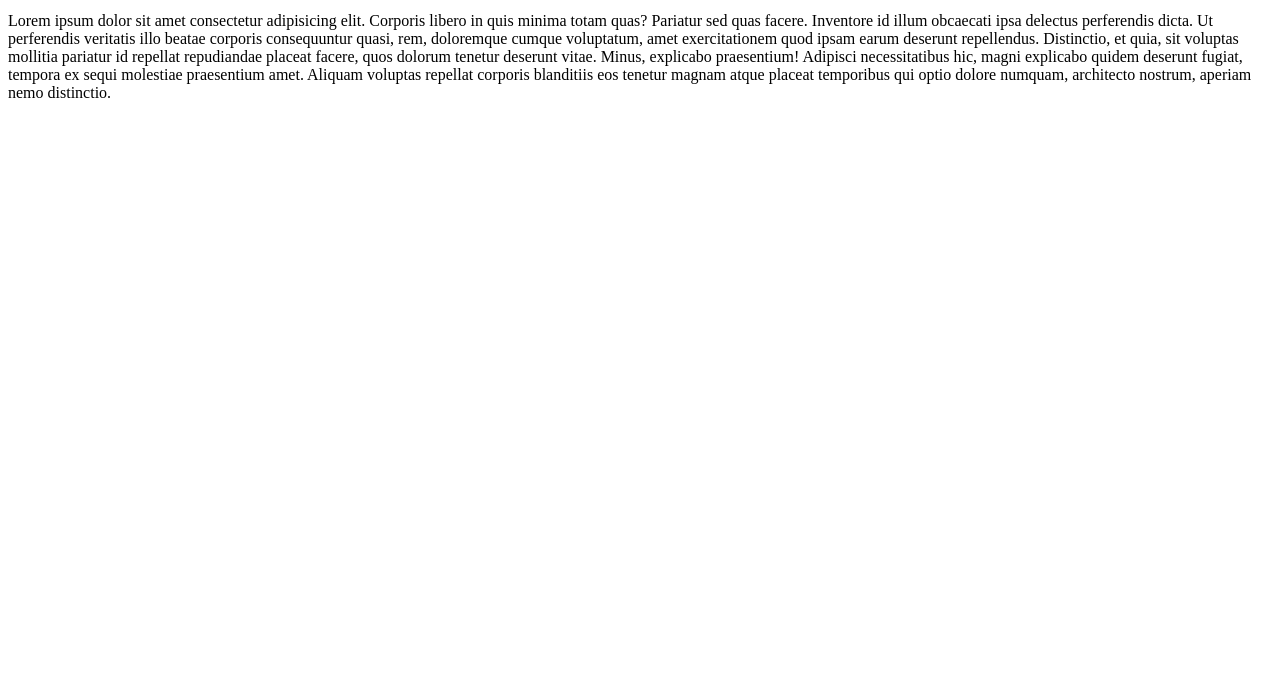
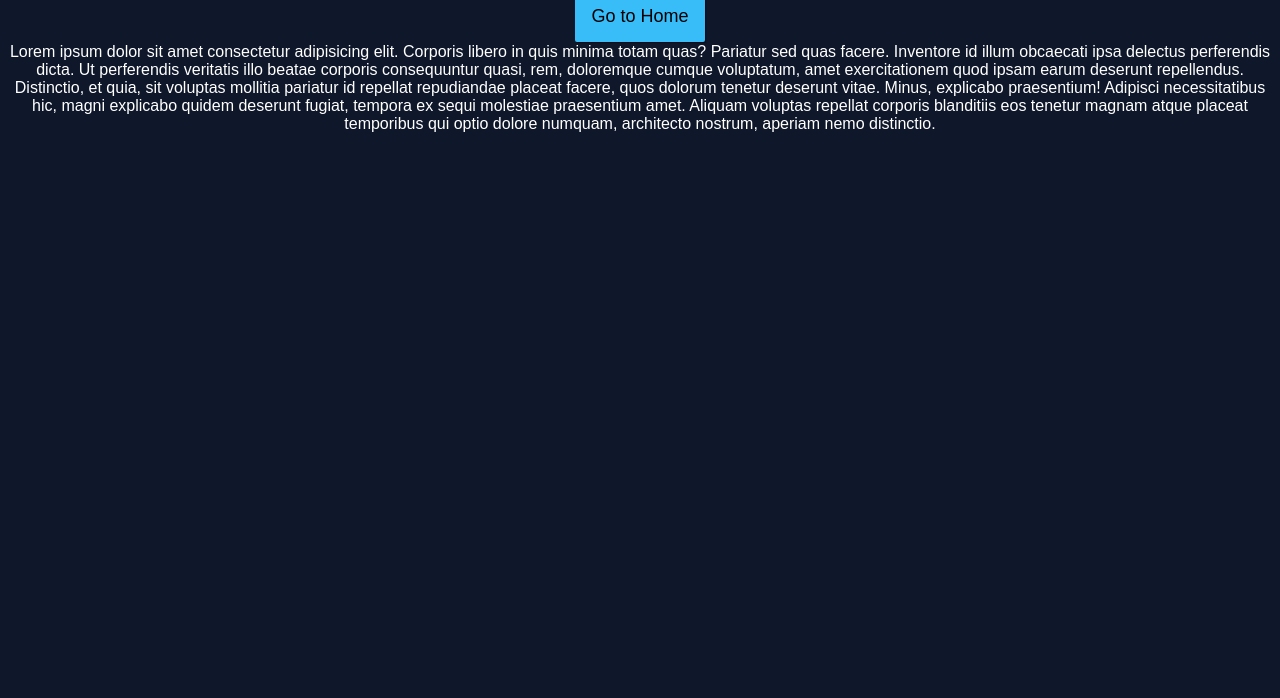
Before and after one commit to SCIPIO666/SSR-raw-http-node-server, a website: page views/about.html in a window 1280 px wide. Shown: the part 102-800 px from the top of the page. Drawn offline with Linux system fonts and the light colour scheme.

Commit message:
ssr static files

```diff
--- a/public/script.js
+++ b/public/script.js
@@ -0,0 +1 @@
+console.log('script is linked')
--- a/public/styles.css
+++ b/public/styles.css
@@ -0,0 +1,18 @@
+body {
+  font-family: Arial, sans-serif;
+  background-color: #0f172a;
+  color: white;
+  text-align: center;
+  margin-top: 50px;
+}
+
+a {
+  color: black;
+  text-decoration: none;
+  font-size: 18px;
+  padding: 1rem;
+  margin: .5rem;
+  background: #38bdf8;
+  border-radius: 2px;
+  box-shadow: 1px 1px 1px rgba(0,0,0,0.5); ;
+}
--- a/views/about.html
+++ b/views/about.html
@@ -3,12 +3,13 @@
 <head>
     <meta charset="UTF-8">
     <meta name="viewport" content="width=device-width, initial-scale=1.0">
+     <link rel="stylesheet" href="/styles.css">
     <title>about</title>
 </head>
 <body>
     <h1>ABOUT ME</h1>
     <a href="/">Go to Home</a>
     <p>Lorem ipsum dolor sit amet consectetur adipisicing elit. Corporis libero in quis minima totam quas? Pariatur sed quas facere. Inventore id illum obcaecati ipsa delectus perferendis dicta. Ut perferendis veritatis illo beatae corporis consequuntur quasi, rem, doloremque cumque voluptatum, amet exercitationem quod ipsam earum deserunt repellendus. Distinctio, et quia, sit voluptas mollitia pariatur id repellat repudiandae placeat facere, quos dolorum tenetur deserunt vitae. Minus, explicabo praesentium! Adipisci necessitatibus hic, magni explicabo quidem deserunt fugiat, tempora ex sequi molestiae praesentium amet. Aliquam voluptas repellat corporis blanditiis eos tenetur magnam atque placeat temporibus qui optio dolore numquam, architecto nostrum, aperiam nemo distinctio.</p>
-
+    <script src="/script.js"></script>
 </body>
 </html>
```
Also changed, not shown: server.js (+30 -0 lines), views/contact-me.html (+2 -0 lines), views/index.html (+3 -0 lines).
